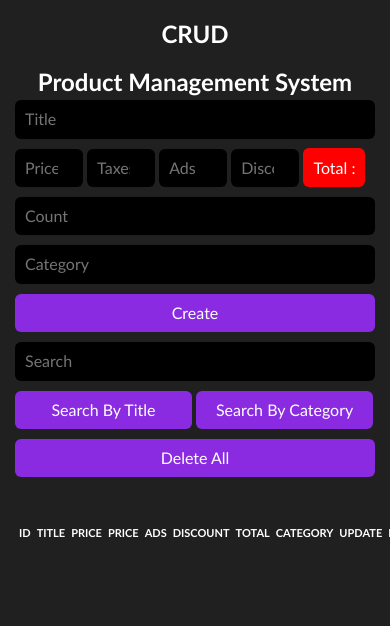
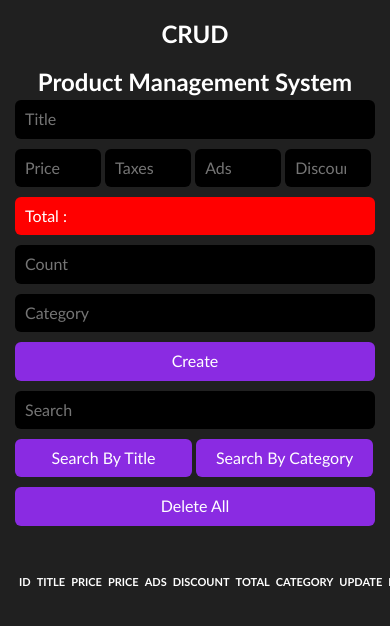
Before and after one commit to MontherAlhamdiiiii/Simple-Product-Management-System, a plain HTML site: page index.html in a window 390 px wide. Shown: the top 626 px of the page. Drawn offline with Linux system fonts and the light colour scheme.

Commit message:
Fixed Total in Mobile Screen

```diff
--- a/css/main.css
+++ b/css/main.css
@@ -83,8 +83,19 @@ input[placeholder="Title"] {
 .box input, .box div {
   width: calc(100% / 5 - 4px);
 }
+
 .box div::before {
   content: "Total : ";
+}
+@media (max-width: 767px) {
+  .box input {
+      width: calc(100% / 4 - 4px);
+  }
+  .box div {
+    display: block;
+    width: 100%;
+
+  }
 }
 /* Two Boxes */ /* Create Button */
 input[placeholder="Category"] , #search , input[placeholder="Category"] + button , input[placeholder="Count"]{
```
